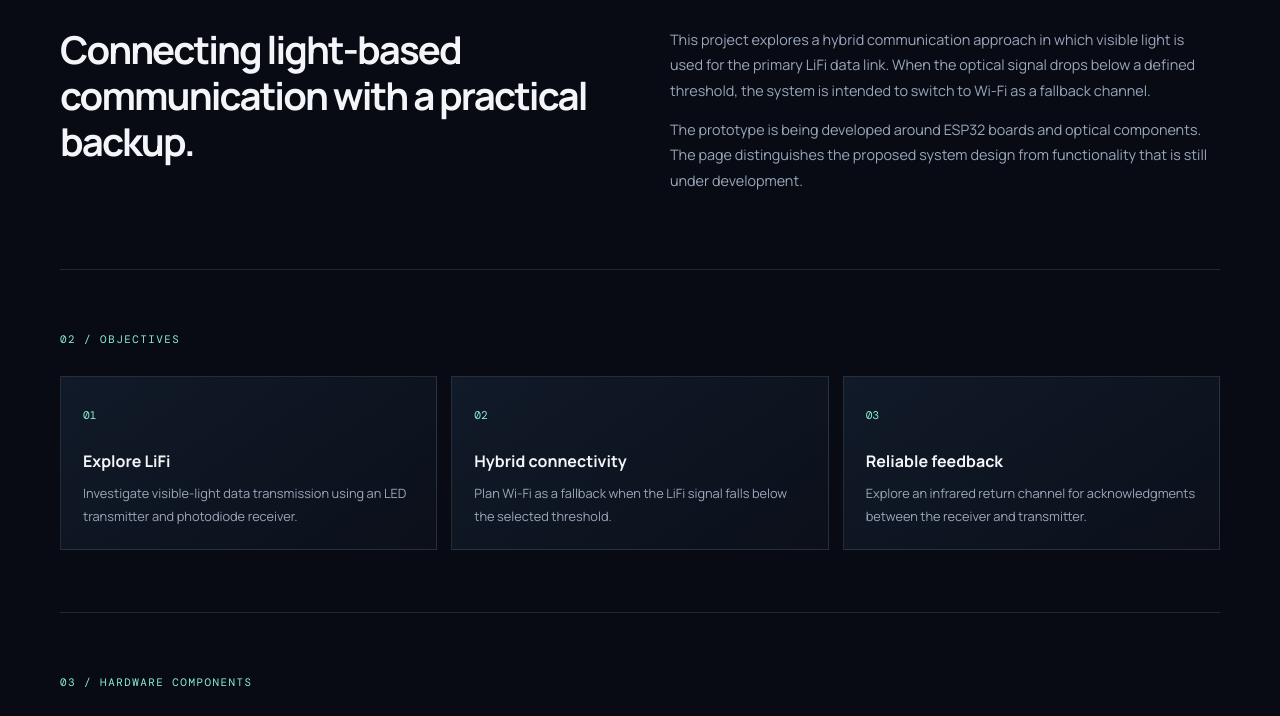
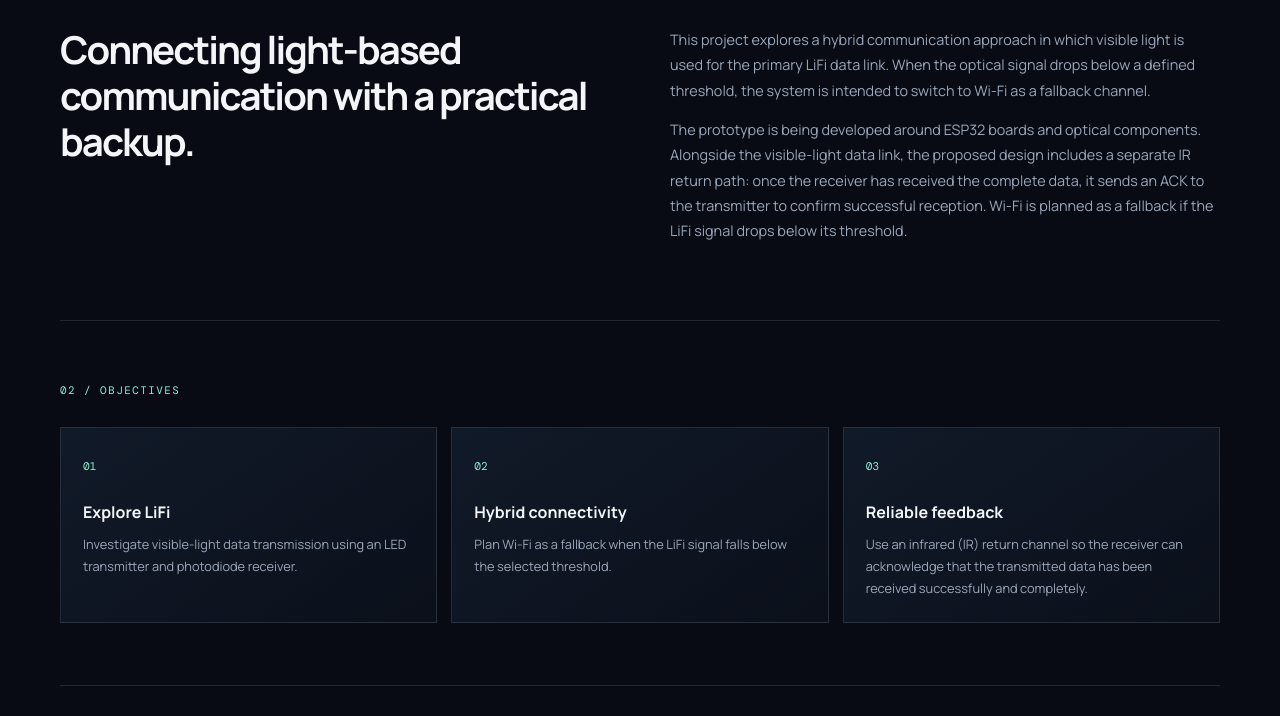
Before and after one commit to ashwanth-a/ash-portfolio, a plain HTML site: page projects/hybrid-lifi-wifi/index.html in a window 1280 px wide. Shown: the part 724-1440 px from the top of the page. Drawn offline with nearby package versions, Linux system fonts and the light colour scheme.

Commit message:
Clarify IR acknowledgement return channel in Hybrid LiFi-WiFi project

```diff
--- a/projects/hybrid-lifi-wifi/index.html
+++ b/projects/hybrid-lifi-wifi/index.html
@@ -32,7 +32,7 @@
       <div class="section-label">01 / PROJECT OVERVIEW</div>
       <div class="two-col">
         <h2>Connecting light-based communication with a practical backup.</h2>
-        <div><p>This project explores a hybrid communication approach in which visible light is used for the primary LiFi data link. When the optical signal drops below a defined threshold, the system is intended to switch to Wi-Fi as a fallback channel.</p><p>The prototype is being developed around ESP32 boards and optical components. The page distinguishes the proposed system design from functionality that is still under development.</p></div>
+        <div><p>This project explores a hybrid communication approach in which visible light is used for the primary LiFi data link. When the optical signal drops below a defined threshold, the system is intended to switch to Wi-Fi as a fallback channel.</p><p>The prototype is being developed around ESP32 boards and optical components. Alongside the visible-light data link, the proposed design includes a separate IR return path: once the receiver has received the complete data, it sends an ACK to the transmitter to confirm successful reception. Wi-Fi is planned as a fallback if the LiFi signal drops below its threshold.</p></div>
       </div>
     </section>
 
@@ -41,7 +41,7 @@
       <div class="cards">
         <article><b>01</b><h3>Explore LiFi</h3><p>Investigate visible-light data transmission using an LED transmitter and photodiode receiver.</p></article>
         <article><b>02</b><h3>Hybrid connectivity</h3><p>Plan Wi-Fi as a fallback when the LiFi signal falls below the selected threshold.</p></article>
-        <article><b>03</b><h3>Reliable feedback</h3><p>Explore an infrared return channel for acknowledgments between the receiver and transmitter.</p></article>
+        <article><b>03</b><h3>Reliable feedback</h3><p>Use an infrared (IR) return channel so the receiver can acknowledge that the transmitted data has been received successfully and completely.</p></article>
       </div>
     </section>
 
@@ -68,7 +68,7 @@
         <article><b>02</b><div><h3>Receive the optical signal</h3><p>A BPW34 photodiode at the receiver detects the light signal; the receiver circuit is being developed around the selected components.</p></div></article>
         <article><b>03</b><div><h3>Monitor link quality</h3><p>The system is designed to monitor the LiFi signal level against a threshold.</p></div></article>
         <article><b>04</b><div><h3>Use Wi-Fi as fallback</h3><p>If the LiFi signal falls below the threshold, the planned logic switches communication to the Wi-Fi backup channel.</p></div></article>
-        <article><b>05</b><div><h3>Explore acknowledgments</h3><p>An infrared return channel is being explored to send acknowledgments from receiver to transmitter.</p></div></article>
+        <article><b>05</b><div><h3>Send an IR acknowledgment</h3><p>After receiving the transmitted data, the receiver sends an acknowledgment (ACK) back to the transmitter through an infrared (IR) link. The ACK indicates that the data has been received successfully and that the complete expected data has arrived.</p></div></article>
       </div>
       <figure class="architecture"><img src="../../assets/hybrid-lifi-wifi/architecture-flowchart.jpg.jpeg" alt="Proposed architecture and working flowchart of the Hybrid LiFi–WiFi Communication System"><figcaption>Proposed architecture and working flowchart — design concept, not a measured test result.</figcaption></figure>
     </section>
```
